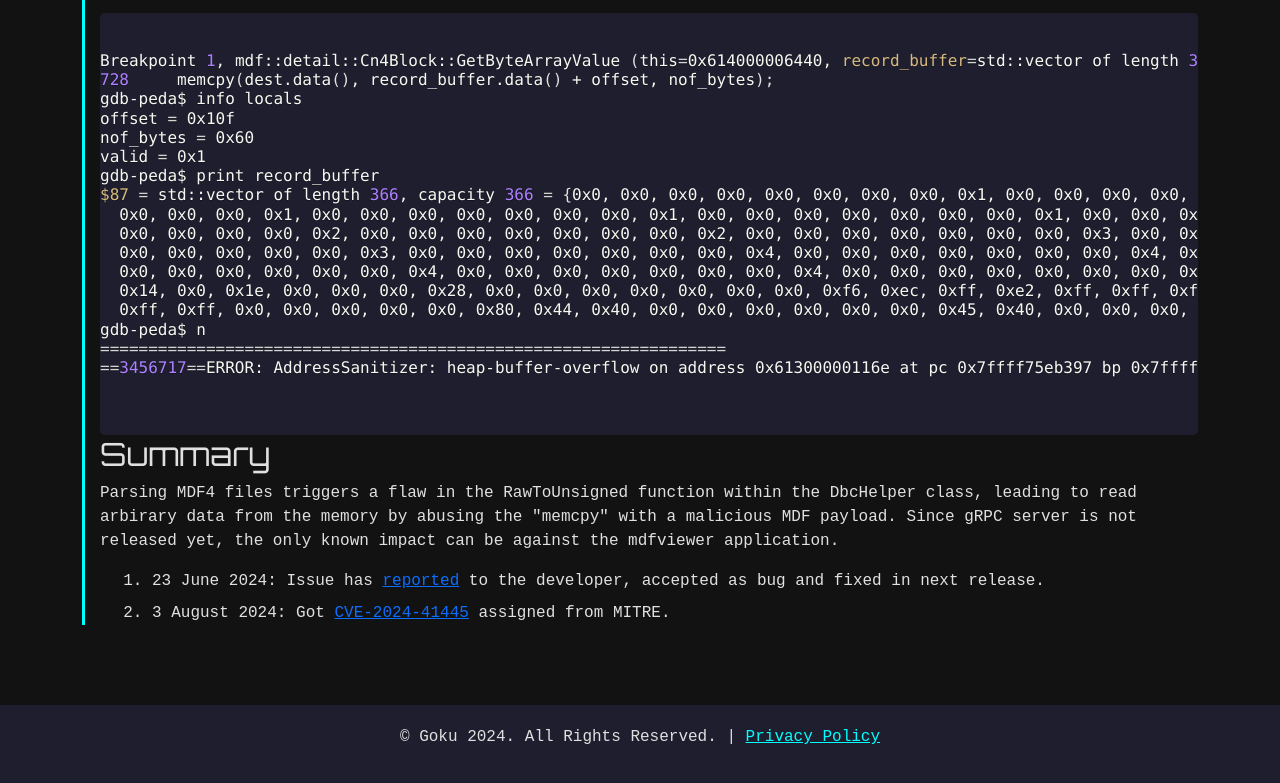
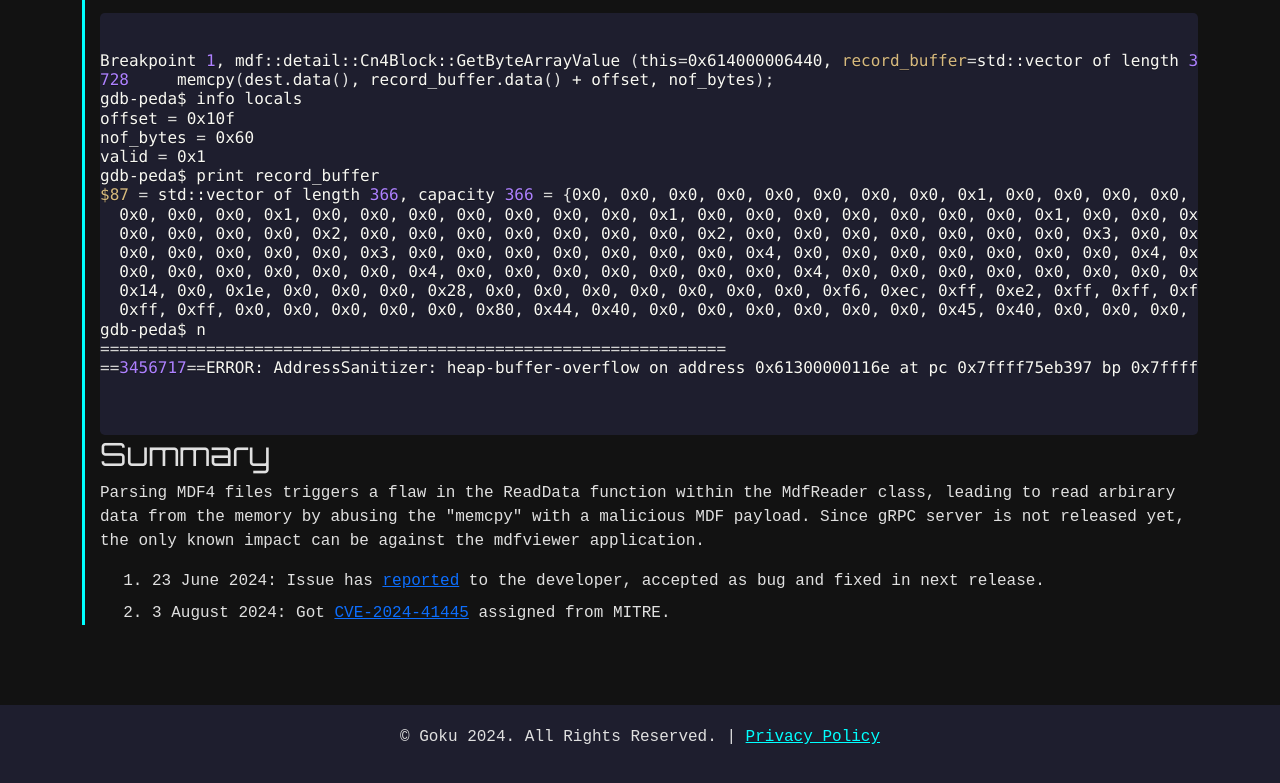
Before and after one commit to g0ku704/g0ku704.github.io, a plain HTML site: page 2024/08/13/mdf4_parser_vuln_CVE-2024-41445.html in a window 1280 px wide. Shown: the part 10832-11615 px from the top of the page. Drawn offline with nearby package versions, Linux system fonts and the light colour scheme.

Commit message:
doc: fix function name in summary

```diff
--- a/2024/08/13/mdf4_parser_vuln_CVE-2024-41445.html
+++ b/2024/08/13/mdf4_parser_vuln_CVE-2024-41445.html
@@ -797,7 +797,7 @@
           </pre>
           <h2>Summary</h2>
           <p>
-           Parsing MDF4 files triggers a flaw in the RawToUnsigned function within the DbcHelper class, leading to read arbirary data from the memory by abusing the "memcpy" with a malicious MDF payload. Since gRPC server is not released yet, the only known impact can be against the mdfviewer application.
+           Parsing MDF4 files triggers a flaw in the ReadData function within the MdfReader class, leading to read arbirary data from the memory by abusing the "memcpy" with a malicious MDF payload. Since gRPC server is not released yet, the only known impact can be against the mdfviewer application.
            <ol>
             <li>23 June 2024: Issue has <a href="https://github.com/ihedvall/mdflib/issues/88">reported</a> to the developer, accepted as bug and fixed in next release. </li>
             <li>3 August 2024: Got <a href="https://cve.mitre.org/cgi-bin/cvename.cgi?name=CVE-2024-41445">CVE-2024-41445</a> assigned from MITRE. </li>
```
